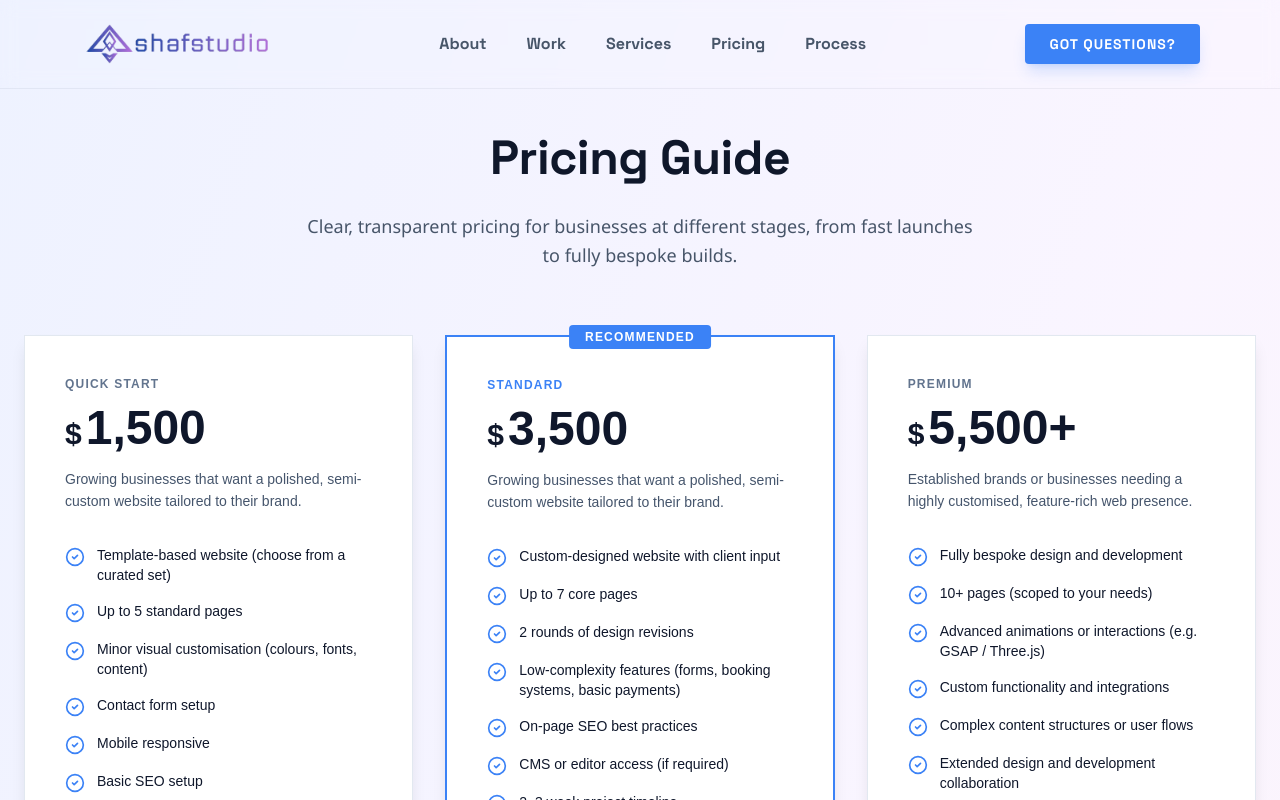
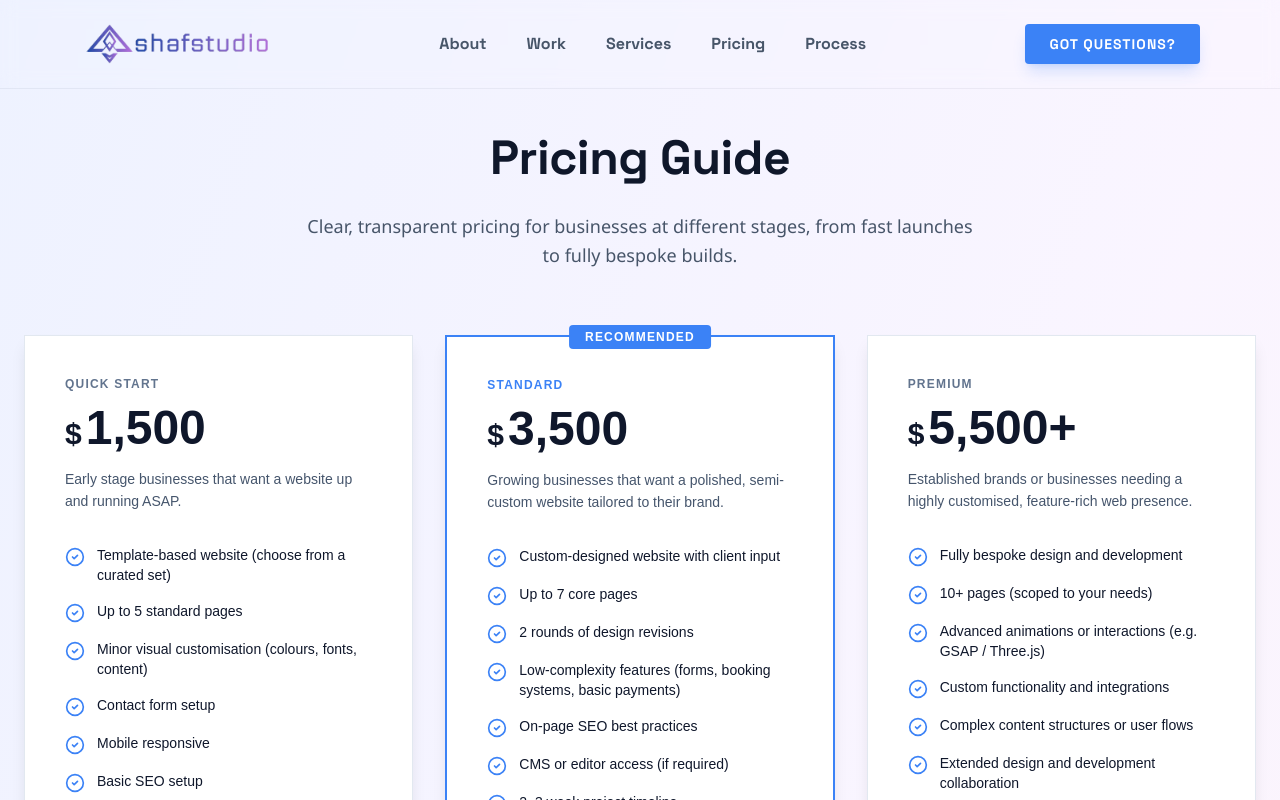
Before and after one commit to adshaf/shafstudio-official, a Next.js app: page /pricing in a window 1280 px wide. Shown: the top 800 px of the page. Built offline with nearby package versions, Linux system fonts and the light colour scheme.

Commit message:
changed description in pricing page (quick start)

```diff
--- a/app/pricing/page.tsx
+++ b/app/pricing/page.tsx
@@ -29,7 +29,7 @@ export default function PricingPage() {
                 tier="Quick Start"
                 price="1,500"
                 period=""
-                description="Growing businesses that want a polished, semi-custom website tailored to their brand."
+                description="Early stage businesses that want a website up and running ASAP."
                 features={[
                   "Template-based website (choose from a curated set)",
                   "Up to 5 standard pages",
```
